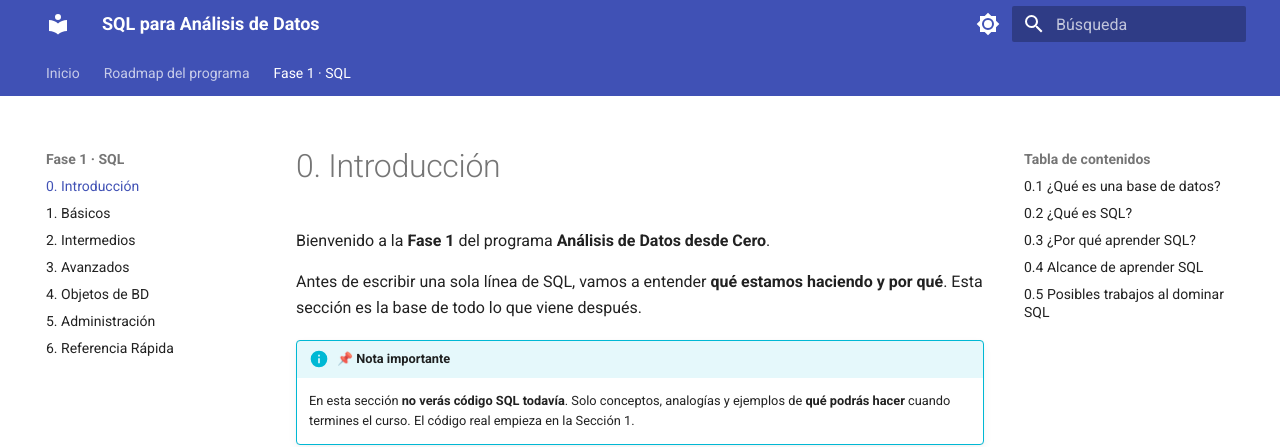
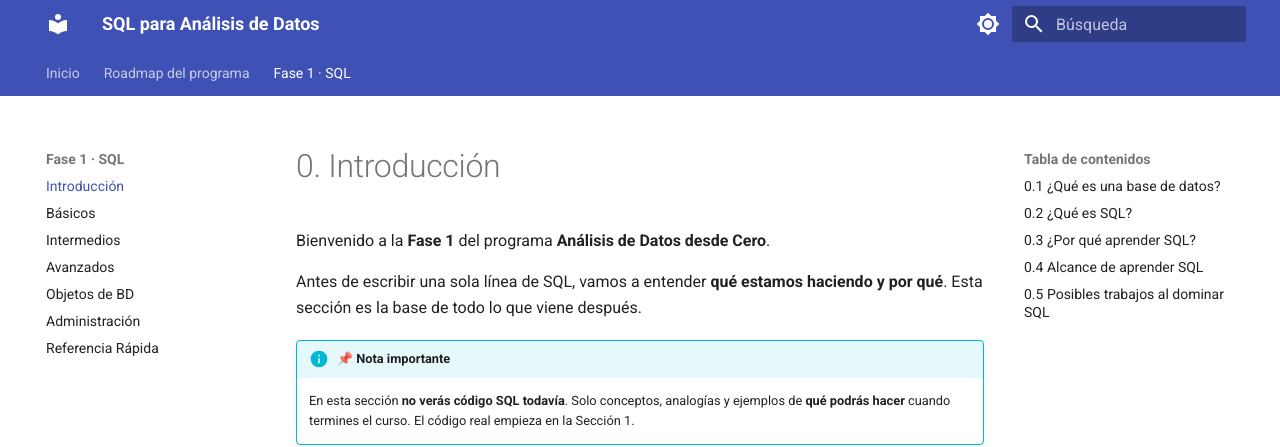
Before and after one commit to Horopeza-sql/curso-sql, an MkDocs documentation site: the page built from docs/00-introduccion.md, in a window 1280 px wide. Shown: the top 447 px of the page. Built offline with MkDocs 1.6.1 and Material for MkDocs 9.7.7, drawn with Linux system fonts in a browser that asks for light colours.

Commit message:
Menú lateral: quitados números de las secciones (solo nombres)

```diff
--- a/mkdocs.yml
+++ b/mkdocs.yml
@@ -55,10 +55,10 @@ nav:
   - Inicio: index.md
   - Roadmap del programa: roadmap.md
   - "Fase 1 · SQL":
-    - 0. Introducción: 00-introduccion.md
-    - 1. Básicos: 01-basicos.md
-    - 2. Intermedios: 02-intermedios.md
-    - 3. Avanzados: 03-avanzados.md
-    - 4. Objetos de BD: 04-objetos-bd.md
-    - 5. Administración: 05-administracion.md
-    - 6. Referencia Rápida: 06-referencia-rapida.md
+    - Introducción: 00-introduccion.md
+    - Básicos: 01-basicos.md
+    - Intermedios: 02-intermedios.md
+    - Avanzados: 03-avanzados.md
+    - Objetos de BD: 04-objetos-bd.md
+    - Administración: 05-administracion.md
+    - Referencia Rápida: 06-referencia-rapida.md
```
